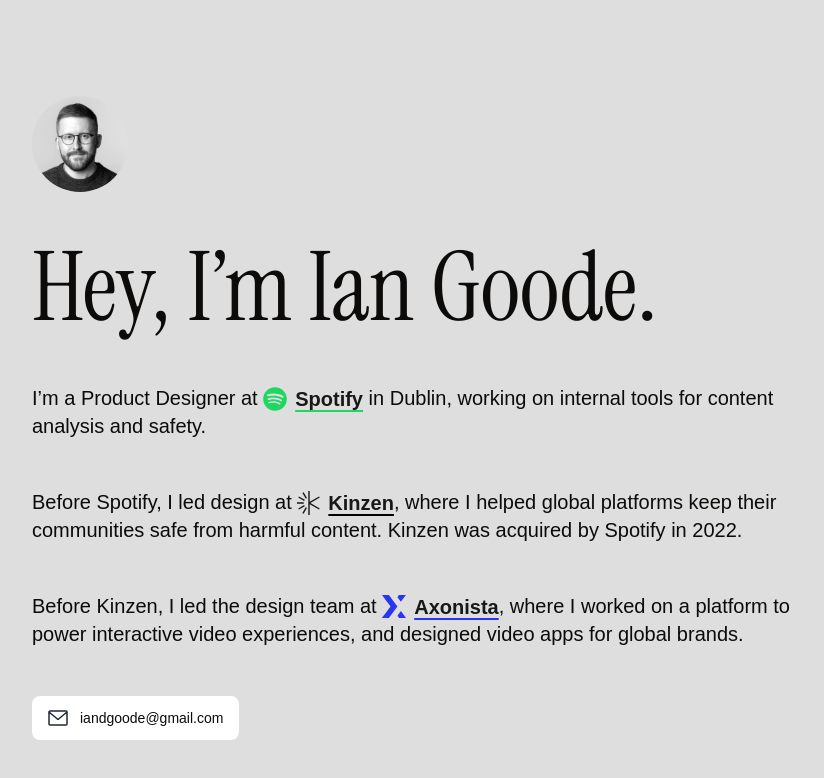
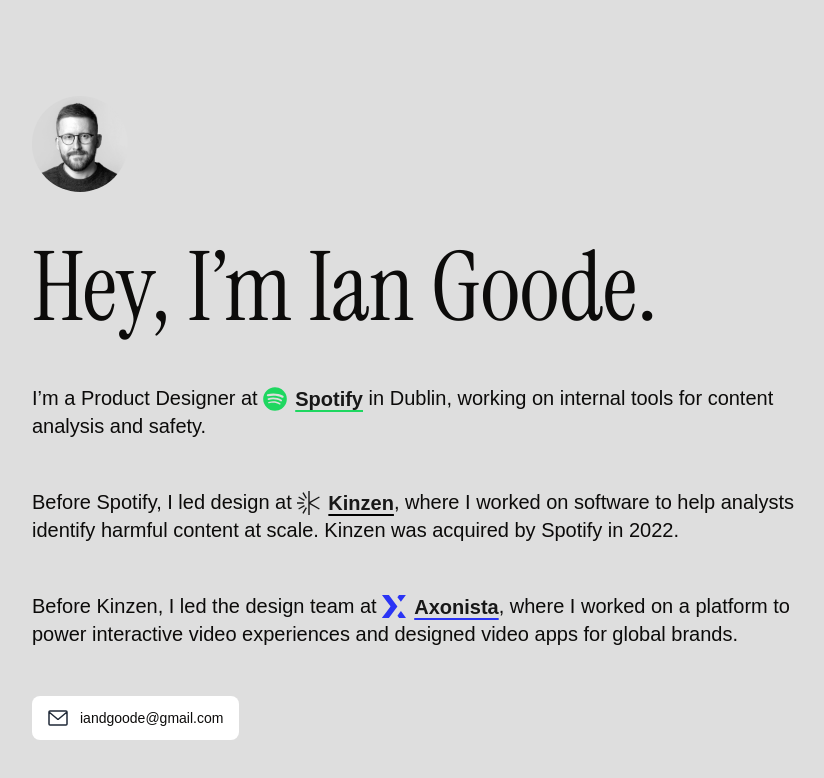
Before and after one commit to Lennington/personal-site, a Next.js app: page / in a window 1280 px wide. Shown: the top 778 px of the page, without its empty margins (224-1048 px from the left). Built offline with nearby package versions, Linux system fonts and the light colour scheme; a web font is replaced by a local one.

Commit message:
Adds prettier for tailwind classes

```diff
--- a/app/page.tsx
+++ b/app/page.tsx
@@ -1,4 +1,5 @@
 import Image from 'next/image'
+import headshot from '../public/ian-goode-bw.jpg'
 import { Instrument_Serif } from 'next/font/google'
 
 const fontTitle = Instrument_Serif({
@@ -13,11 +14,12 @@
       <div className="flex flex-col space-y-12 items-start">
         <Image
           className="relative rounded-full max-w-3xl"
-          src="/ian-goode-bw.jpg"
+          src={headshot}
           alt="Photo of Ian Goode"
           width={96}
           height={96}
           priority
+          placeholder="blur"
         />
 
         <h1 className={`${fontTitle.className} text-5xl md:text-8xl max-w-3xl`}>Hey, I’m Ian Goode.</h1>
@@ -35,7 +37,7 @@
             <svg xmlns="http://www.w3.org/2000/svg" width="23" height="24" fill="none"><path fill="currentColor" fill-rule="evenodd" d="m22.04 5.386.709 1.215-9.343 5.395 9.343 5.394-.71 1.215-9.334-5.394V24h-1.41V0h1.41v10.78l9.334-5.394ZM6.611 1.257l-1.214.701 3.385 5.863 1.213-.701-3.384-5.863ZM0 11.294h6.77v1.402H0v-1.402ZM7.114 14l-5.862 3.385.7 1.214 5.863-3.385-.7-1.214ZM5.38 22.04l3.385-5.863v.002l1.214.7-3.385 5.863-1.214-.702ZM1.26 6.605l.702-1.215 5.863 3.386-.702 1.213-5.862-3.384Z" clip-rule="evenodd"/></svg>
             Kinzen
           </a>
-          , where I helped global platforms keep their communities safe from harmful content. Kinzen was acquired by Spotify in 2022.
+          , where I worked on software to help analysts identify harmful content at scale. Kinzen was acquired by Spotify in 2022.
         </p>
 
         <p className="md:text-xl max-w-3xl leading-relaxed">Before Kinzen, I led the design team at {' '}
@@ -43,7 +45,7 @@
             <svg xmlns="http://www.w3.org/2000/svg" width="24" height="23" fill="none"><path fill="#2A34F5" d="M0 0h6.53c.235 0 .411.059.529.235 2.706 3.647 5.47 7.294 8.176 10.942.177.235.118.352 0 .529C12.53 15.353 9.765 19 7.06 22.647c-.118.118-.294.235-.412.235H0c.059-.117.118-.235.176-.294C2.882 19 5.588 15.353 8.294 11.765c.177-.236.177-.412 0-.647C5.588 7.529 2.882 3.882.176.294.118.235.06.176 0 0Zm24 22.941h-6.53c-.235 0-.411-.059-.529-.294a42.13 42.13 0 0 0-1.47-1.941c1.117-1.53 2.294-3.059 3.47-4.588A254.22 254.22 0 0 0 24 22.94ZM18.882 6.824c-1.176-1.53-2.294-3.06-3.47-4.589L17 .118c.059-.06.177-.06.235-.06h6.53c.058 0 .058 0 .117.06a395.002 395.002 0 0 1-5 6.706Z"/></svg>
             Axonista
           </a>
-          , where I worked on a platform to power interactive video experiences, and designed video apps for global brands.
+          , where I worked on a platform to power interactive video experiences and designed video apps for global brands.
         </p>
 
         <a href="mailto:iandgoode@gmail.com" class="flex flex-none basis-auto items-center gap-3 bg-white dark:bg-dark-base focus:outline-none focus:ring-2 focus:ring-gray-600 dark:focus:ring-gray-300 rounded-lg px-4 py-3 text-sm dark:bg-dark-base dark:text-white hover:bg-gray-100 dark:hover:bg-dark-highlight">
--- a/package.json
+++ b/package.json
@@ -21,6 +21,8 @@
     "eslint": "^8",
     "eslint-config-next": "14.0.4",
     "postcss": "^8",
+    "prettier": "^3.1.1",
+    "prettier-plugin-tailwindcss": "^0.5.10",
     "tailwindcss": "^3.3.0",
     "typescript": "^5"
   }
```
Also changed, not shown: 2 other files (tests, documents, lock files or other folders).
